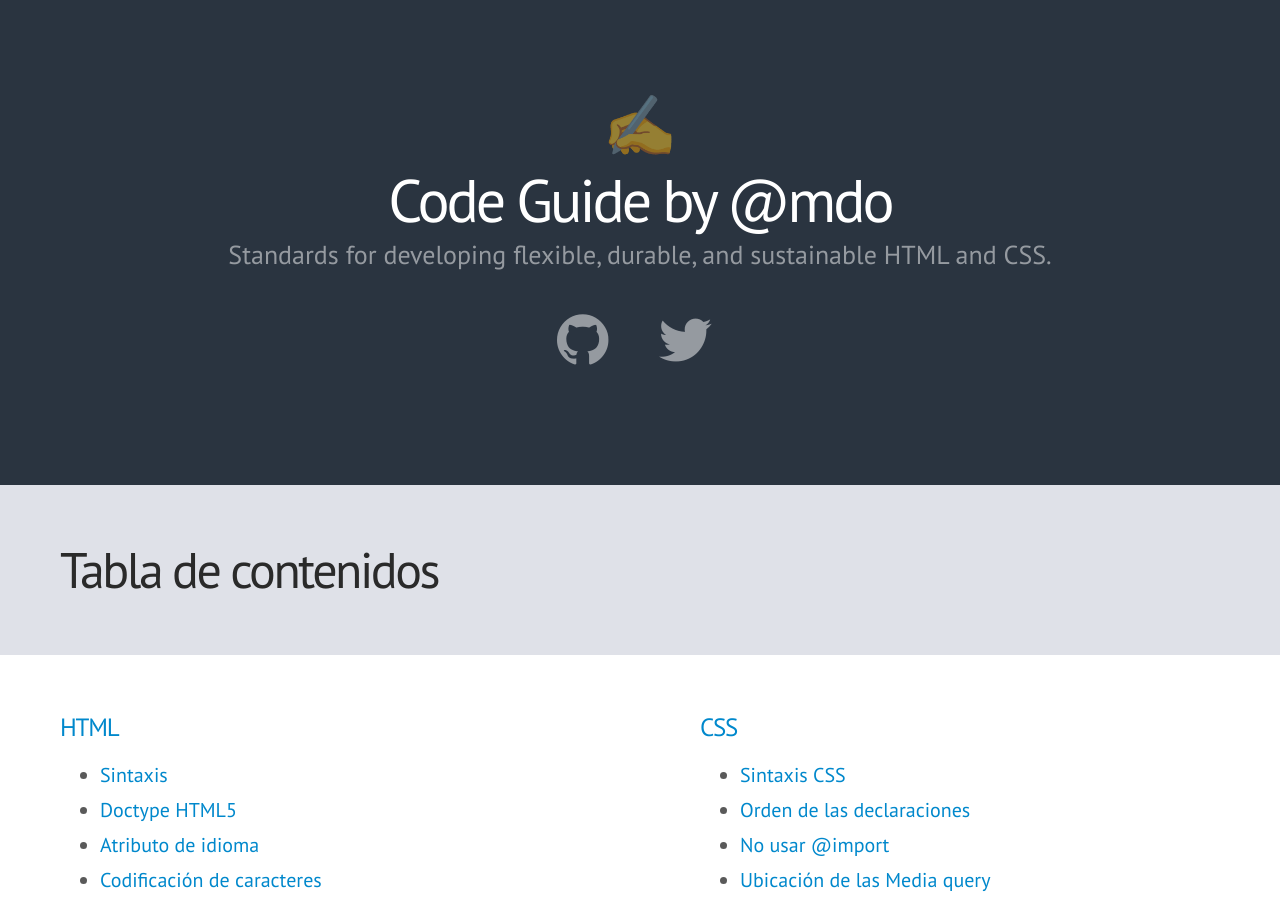
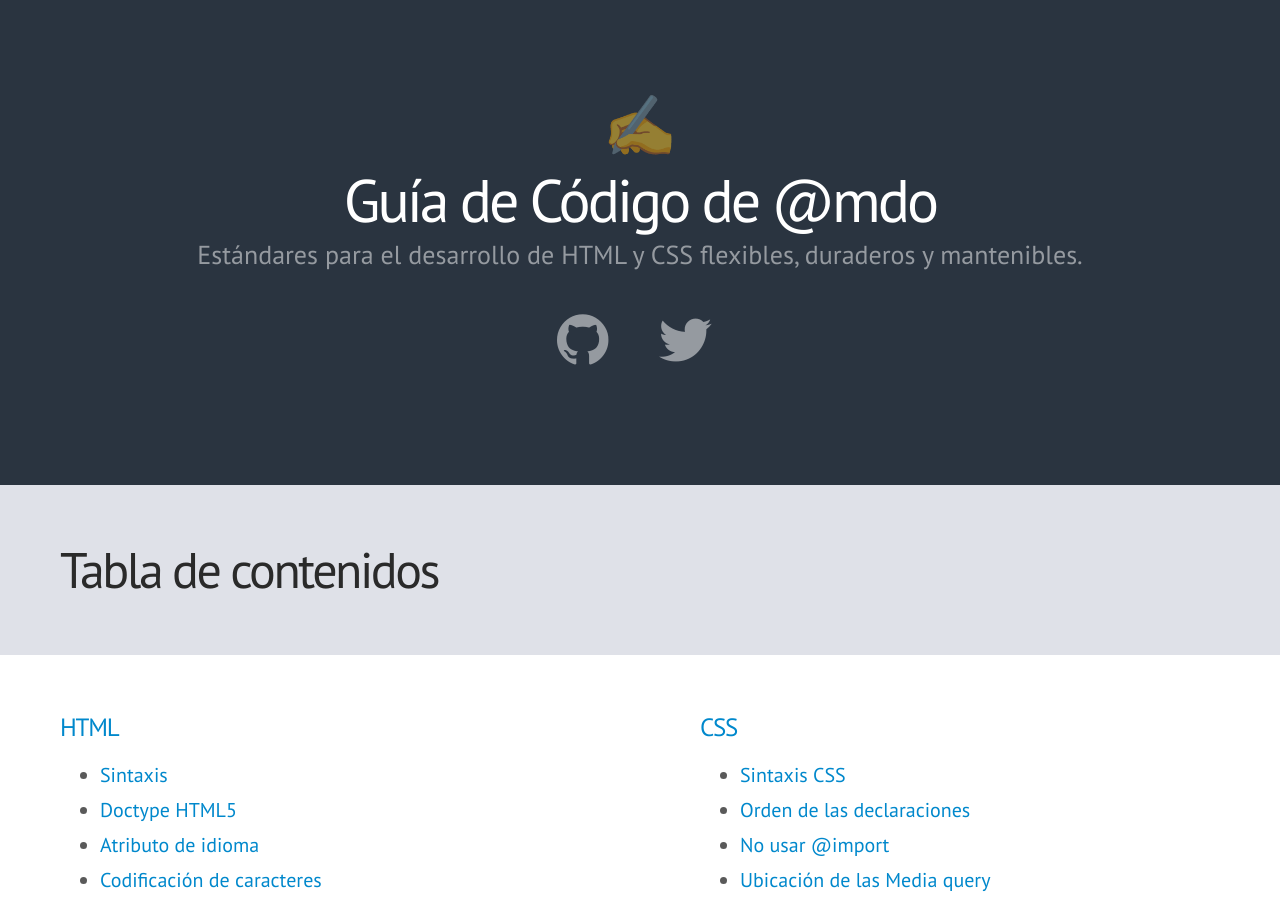
Before and after one commit to mdo/code-guide, a Jekyll site: the page built from index.html, in a window 1280 px wide and 900 px high. Built offline with Jekyll 4.4.1, drawn with Linux system fonts in a browser that asks for light colours; some web fonts are replaced; Markdown is read by kramdown in place of the engine named in the settings; comment, search, counter and statistics services are not loaded.

Commit message:
Spanish Translation - Translated the file '_config.yml'

```diff
--- a/_config.yml
+++ b/_config.yml
@@ -1,5 +1,5 @@
-name:          Code Guide by @mdo
-description:   Standards for developing flexible, durable, and sustainable HTML and CSS.
+name:          Guía de Código de @mdo
+description:   Estándares para el desarrollo de HTML y CSS flexibles, duraderos y mantenibles.
 url:           http://codeguide.co
 
 markdown:      rdiscount
```
